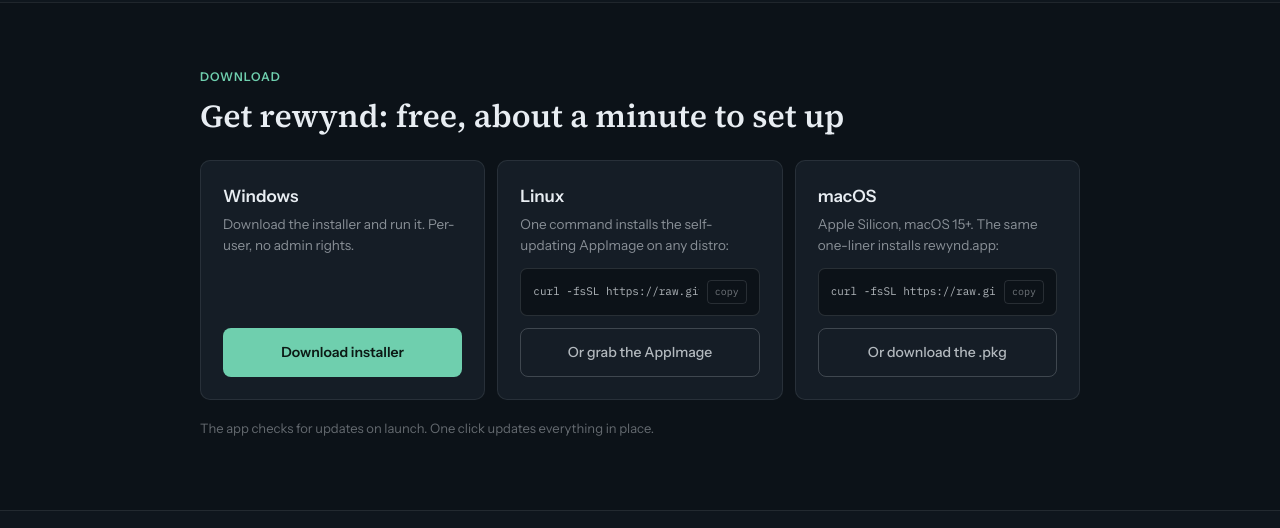
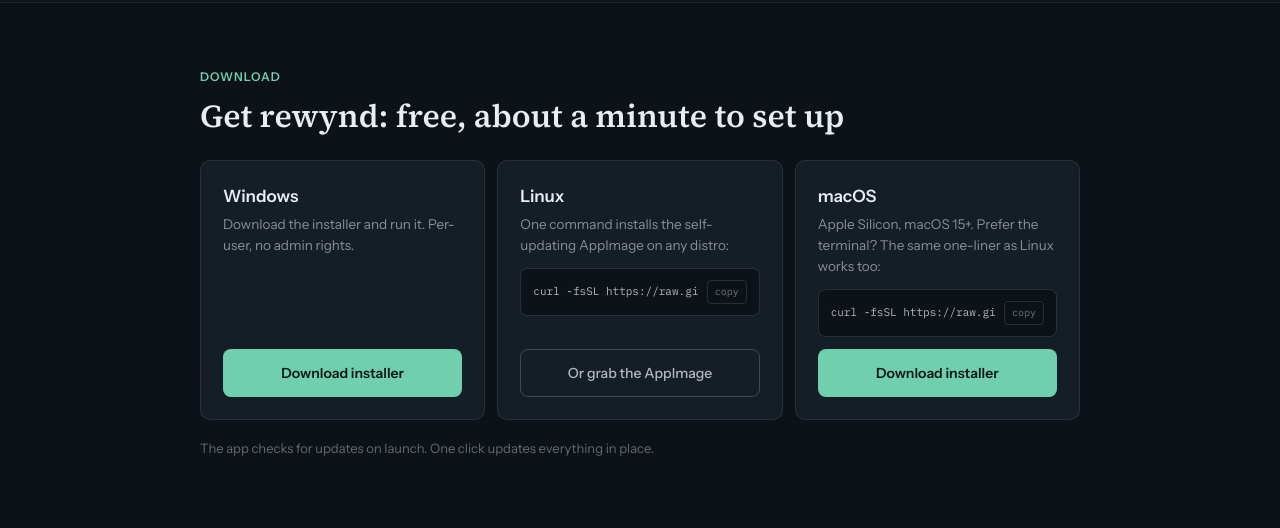
Before and after one commit to gankedtv/rewynd, an Astro site in the folder site/: page / in a window 1280 px wide. Shown: the part 3178-3706 px from the top of the page. Built offline with nearby package versions, Linux system fonts and the light colour scheme; Astro itself is replaced by a stand-in of ours.

Commit message:
Give macOS the same one-click installer button as Windows
A ghost button labeled "Or download the .pkg" reads as the technical
fallback, which scares off exactly the users who should take it. Make the
installer the primary seafoam button with the same label as Windows, and
reframe the one-liner as the terminal alternative.

```diff
--- a/site/src/components/Download.astro
+++ b/site/src/components/Download.astro
@@ -23,10 +23,10 @@ import { APPIMAGE_URL, WIN_SETUP_URL, OSX_SETUP_URL, INSTALL_CMD } from '../data
     <div class="plat">
       <div>
         <h3>macOS</h3>
-        <p>Apple Silicon, macOS 15+. The same one-liner installs rewynd.app:</p>
+        <p>Apple Silicon, macOS 15+. Prefer the terminal? The same one-liner as Linux works too:</p>
       </div>
       <div class="cmd"><span class="cmdtext" id="installCmdMac">{INSTALL_CMD}</span><button class="cp" data-copy="#installCmdMac" aria-live="polite" aria-label="Copy install command">copy</button></div>
-      <a class="btn ghost" href={OSX_SETUP_URL}>Or download the .pkg</a>
+      <a class="btn acc" href={OSX_SETUP_URL}>Download installer</a>
     </div>
   </div>
   <div class="secnote">The app checks for updates on launch. One click updates everything in place.</div>
```
